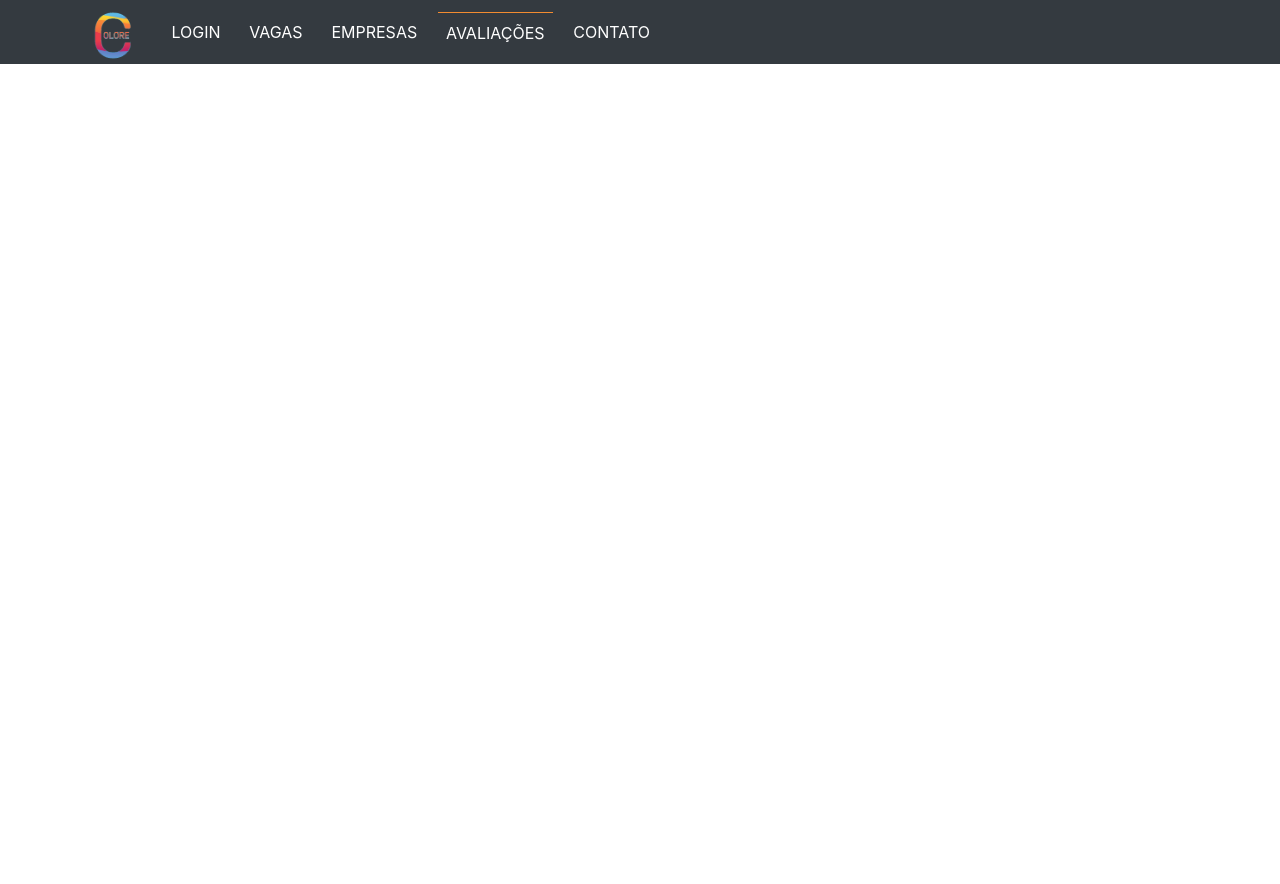
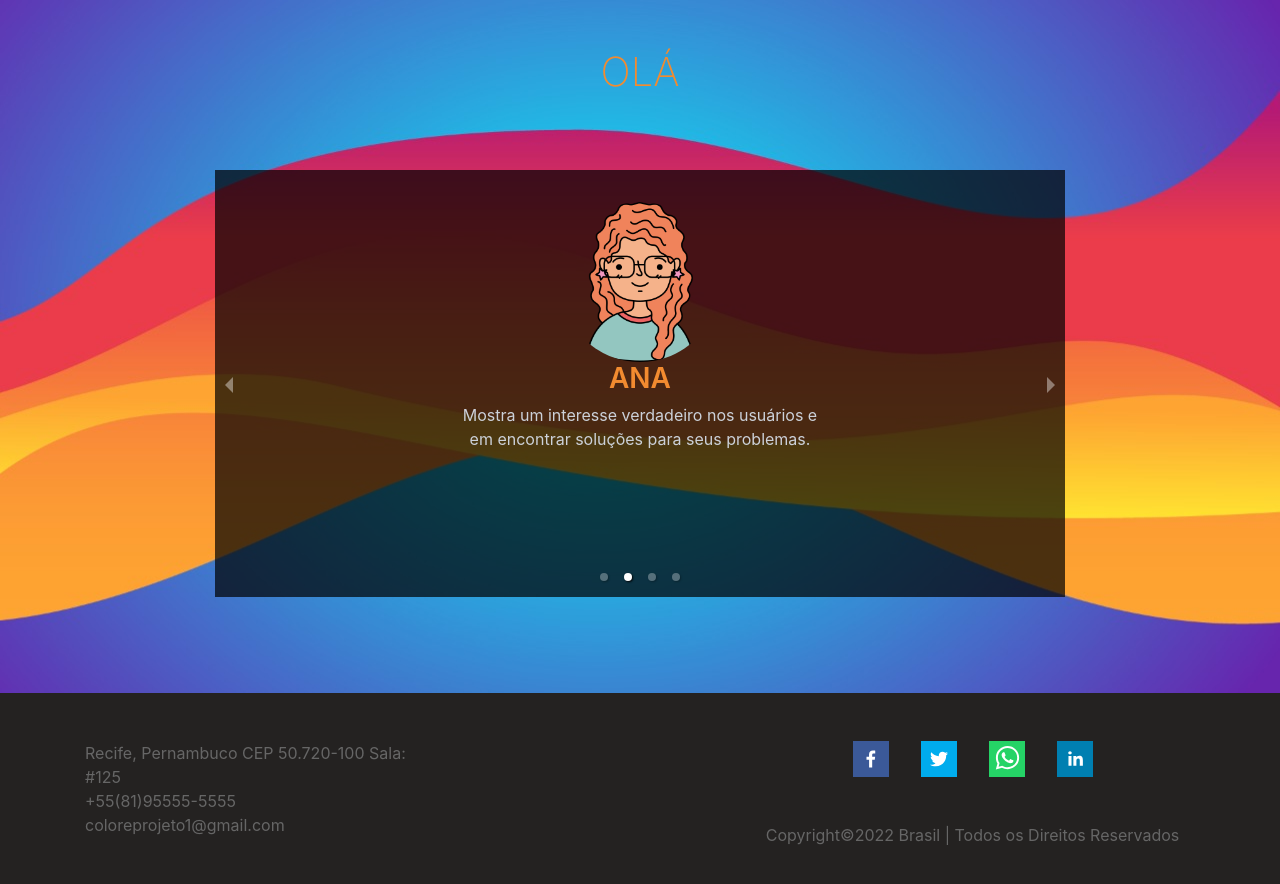
Before and after one commit to Recode-Squad-25/FrontEndEntrega4, a React (Create React App) app: page /avaliacoes in a window 1280 px wide. Shown: the top 884 px of the page. Before the commit the page ends 800 px from the top, so only its background shows below. Built offline with nearby package versions, Linux system fonts and the light colour scheme; a web font is replaced by a local one.

Commit message:
confirmar em main

```diff
--- a/src/App.jsx
+++ b/src/App.jsx
@@ -3,14 +3,17 @@
 import AppRouter from './routes';
 import ScrollTop from './components/ScrollTop'
 import Navbar from './components/Navbar'
+import Footer from './components/Footer';
 
 export const App = () => {
   return (
     <>
       <AppRouter>
-        <Navbar />
-        <ScrollTop />
+      <Navbar/>
+      <ScrollTop/>
       </AppRouter>
+      <Footer/>
+
     </>
   );
 };
--- a/src/components/Navbar.js
+++ b/src/components/Navbar.js
@@ -1,40 +1,41 @@
 import React from 'react'
 import logo from '../images/geral/logo.png'
 import '../styles/navbar.css'
-import { NavLink } from 'react-router-dom'
+import { Link } from 'react-router-dom'
 import { FontAwesomeIcon } from '@fortawesome/react-fontawesome'
 import { faBars } from '@fortawesome/free-solid-svg-icons'
+
 
 const Navbar = () => {
     return (
         <nav className="navbar navbar-expand-lg navbar-light bg-dark fixed-top">
             <div className='container'>
-                <NavLink exact to="/" className="navbar-brand" href="/#"><img className='logo' src={logo} alt='logo eurotrip' /></NavLink>
+                <Link exact to="/" className="navbar-brand" href="/#"><img className='logo' src={logo} alt='logo eurotrip' /></Link>
                 <button className="navbar-toggler" type="button" data-toggle="collapse" data-target="#navbarSupportedContent" aria-controls="navbarSupportedContent" aria-expanded="false" aria-label="Toggle navigation">
                     <FontAwesomeIcon icon={faBars} style={{ color: '#fff' }} />
                 </button>
                 <div className="collapse navbar-collapse" id="navbarSupportedContent">
                     <ul className="navbar-nav ms-auto">
                     <li className="nav-item">
-                            <NavLink to='/login' className="nav-link">Login</NavLink>
+                            <Link to='/login' className="nav-link">Login</Link>
                         </li>
                         <li className="nav-item">
-                            <NavLink to='/vagas' className="nav-link">Vagas</NavLink>
+                            <Link to='/vagas' className="nav-link">Vagas</Link>
                         </li>
                         <li className="nav-item">
-                            <NavLink to='/empresas' className="nav-link">Empresas</NavLink>
+                            <Link to='/empresas' className="nav-link">Empresas</Link>
                         </li>
                         <li className="nav-item">
-                            <NavLink to='/avaliacoes' className="nav-link">Avaliações</NavLink>
+                            <Link to='/avaliacoes' className="nav-link">Avaliações</Link>
                         </li>
                         <li className="nav-item">
-                            <NavLink to='/contato' className="nav-link">Contato</NavLink>
+                            <Link to='/contato' className="nav-link">Contato</Link>
                         </li>
                     </ul>
                 </div>
             </div>
         </nav>
-    )
-}
+    );
+};
 
-export default Navbar
+export default Navbar;
--- a/src/routes/index.jsx
+++ b/src/routes/index.jsx
@@ -8,21 +8,11 @@
 import  Vaga  from '../components/VagaComponent'
 import  Inicio  from '../components/InicioComponent'
 import  Empresa  from '../components/EmpresaComponent'
-import Navbar from '../components/Navbar'
 
 const AppRouter = () => {
     return (
         <Router>
             <Routes>
-                <Route path="/" element={<Navbar />} />
-                <Route path="/login" element={<Navbar />} />
-                <Route path="/cadastro" element={<Navbar />} />
-                <Route path="/senha" element={<Navbar />} />
-                <Route path="/vagas" element={<Navbar />} />
-                <Route path="/empresas" element={<Navbar />} />
-                <Route path="/avaliacoes" element={<Navbar />} />
-
-
                 <Route exact path="/" element={<Inicio />} />
                 <Route path="/login" element={<Login />} />
                 <Route path="/cadastro" element={<Cadastro />} />
@@ -33,6 +23,7 @@
                 <Route path="/avaliacoes" element={<Avaliacoes />} />
             </Routes>
         </Router>
+
     );
 };
 
```
Also changed, not shown: src/components/Footer.js (+4 -4 lines).
